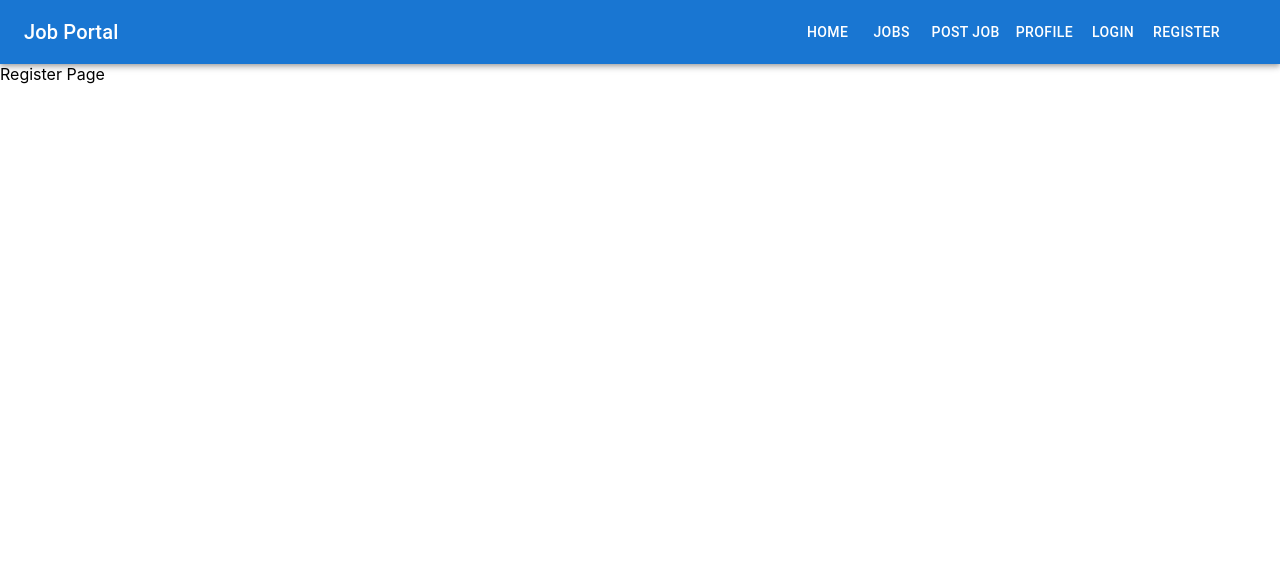
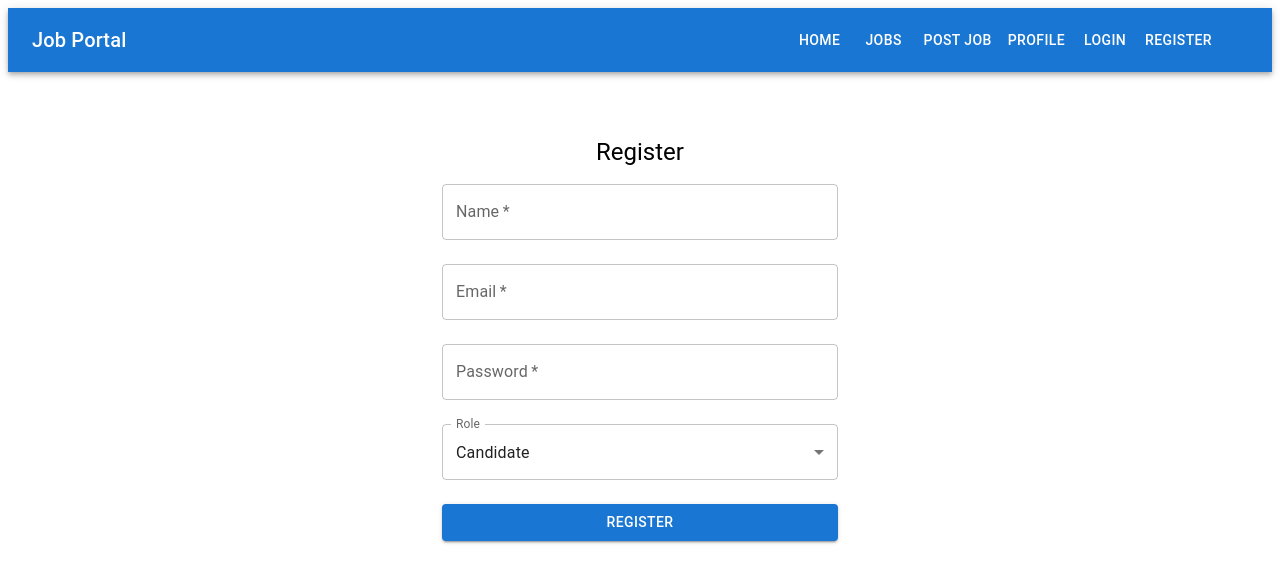
Before and after one commit to Sayeed-titan/MERN-JobPortal, a React (Create React App) app in the folder frontend/: page /register in a window 1280 px wide. Shown: the top 582 px of the page. Built offline with nearby package versions, Linux system fonts and the light colour scheme; some icons are missing.

Commit message:
Added AuthContext in Login and Register

```diff
--- a/frontend/src/context/AuthContext.js
+++ b/frontend/src/context/AuthContext.js
@@ -0,0 +1,53 @@
+import React, { createContext, useState, useEffect } from "react";
+import axiosInstance from "../api/axiosInstance";
+
+// Create context
+export const AuthContext = createContext();
+
+const AuthProvider = ({ children }) => {
+  const [user, setUser] = useState(null); // { name, email, role }
+  const [loading, setLoading] = useState(true);
+
+  // Load user profile if token exists
+  useEffect(() => {
+    const token = localStorage.getItem("token");
+    if (token) {
+      axiosInstance.defaults.headers.common["Authorization"] = `Bearer ${token}`;
+      fetchProfile();
+    } else {
+      setLoading(false);
+    }
+  }, []);
+
+  const fetchProfile = async () => {
+    try {
+      const { data } = await axiosInstance.get("/auth/profile");
+      setUser(data);
+    } catch (err) {
+      console.error("Profile load failed", err);
+      localStorage.removeItem("token");
+    } finally {
+      setLoading(false);
+    }
+  };
+
+  const login = (token) => {
+    localStorage.setItem("token", token);
+    axiosInstance.defaults.headers.common["Authorization"] = `Bearer ${token}`;
+    fetchProfile();
+  };
+
+  const logout = () => {
+    localStorage.removeItem("token");
+    delete axiosInstance.defaults.headers.common["Authorization"];
+    setUser(null);
+  };
+
+  return (
+    <AuthContext.Provider value={{ user, login, logout, loading }}>
+      {children}
+    </AuthContext.Provider>
+  );
+};
+
+export default AuthProvider;
--- a/frontend/src/index.js
+++ b/frontend/src/index.js
@@ -1,17 +1,11 @@
-import React from 'react';
-import ReactDOM from 'react-dom/client';
-import './index.css';
-import App from './App';
-import reportWebVitals from './reportWebVitals';
+import React from "react";
+import ReactDOM from "react-dom/client";
+import App from "./App";
+import AuthProvider from "./context/AuthContext";
 
-const root = ReactDOM.createRoot(document.getElementById('root'));
+const root = ReactDOM.createRoot(document.getElementById("root"));
 root.render(
-  <React.StrictMode>
+  <AuthProvider>
     <App />
-  </React.StrictMode>
+  </AuthProvider>
 );
-
-// If you want to start measuring performance in your app, pass a function
-// to log results (for example: reportWebVitals(console.log))
-// or send to an analytics endpoint. Learn more: https://bit.ly/CRA-vitals
-reportWebVitals();
--- a/frontend/src/pages/Login.js
+++ b/frontend/src/pages/Login.js
@@ -1,5 +1,69 @@
+import React, { useState, useContext } from "react";
+import { useNavigate } from "react-router-dom";
+import { TextField, Button, Container, Typography, Box } from "@mui/material";
+import axiosInstance from "../api/axiosInstance";
+import { AuthContext } from "../context/AuthContext";
+
 const Login = () => {
-  return <div>Login Page</div>;
+  const { login } = useContext(AuthContext);
+  const navigate = useNavigate();
+
+  const [email, setEmail] = useState("");
+  const [password, setPassword] = useState("");
+  const [error, setError] = useState("");
+
+  const handleSubmit = async (e) => {
+    e.preventDefault();
+    try {
+      const { data } = await axiosInstance.post("/auth/login", {
+        email,
+        password,
+      });
+
+      login(data.token); // store in context
+      navigate("/profile");
+    } catch (err) {
+      setError(err.response?.data?.message || "Login failed");
+    }
+  };
+
+  return (
+    <Container maxWidth="xs">
+      <Box mt={8}>
+        <Typography variant="h5" align="center">Login</Typography>
+        {error && <Typography color="error">{error}</Typography>}
+        <form onSubmit={handleSubmit}>
+          <TextField
+            fullWidth
+            margin="normal"
+            label="Email"
+            type="email"
+            value={email}
+            onChange={(e) => setEmail(e.target.value)}
+            required
+          />
+          <TextField
+            fullWidth
+            margin="normal"
+            label="Password"
+            type="password"
+            value={password}
+            onChange={(e) => setPassword(e.target.value)}
+            required
+          />
+          <Button
+            fullWidth
+            variant="contained"
+            color="primary"
+            type="submit"
+            sx={{ mt: 2 }}
+          >
+            Login
+          </Button>
+        </form>
+      </Box>
+    </Container>
+  );
 };
 
 export default Login;
--- a/frontend/src/pages/Register.js
+++ b/frontend/src/pages/Register.js
@@ -1,5 +1,92 @@
-import React from "react";
+import React, { useState } from "react";
+import { useNavigate } from "react-router-dom";
+import { TextField, Button, Container, Typography, Box, MenuItem } from "@mui/material";
+import axiosInstance from "../api/axiosInstance";
 
-const Register = () => <div>Register Page</div>;
+const Register = () => {
+  const [formData, setFormData] = useState({
+    name: "",
+    email: "",
+    password: "",
+    role: "candidate",
+  });
+  const [error, setError] = useState("");
+  const navigate = useNavigate();
+
+  const handleChange = (e) => {
+    setFormData({ ...formData, [e.target.name]: e.target.value });
+  };
+
+  const handleSubmit = async (e) => {
+    e.preventDefault();
+    try {
+      await axiosInstance.post("/auth/register", formData);
+      navigate("/login"); // redirect to login
+    } catch (err) {
+      setError(err.response?.data?.message || "Registration failed");
+    }
+  };
+
+  return (
+    <Container maxWidth="xs">
+      <Box mt={8}>
+        <Typography variant="h5" align="center">Register</Typography>
+        {error && <Typography color="error">{error}</Typography>}
+        <form onSubmit={handleSubmit}>
+          <TextField
+            fullWidth
+            margin="normal"
+            label="Name"
+            name="name"
+            value={formData.name}
+            onChange={handleChange}
+            required
+          />
+          <TextField
+            fullWidth
+            margin="normal"
+            label="Email"
+            name="email"
+            type="email"
+            value={formData.email}
+            onChange={handleChange}
+            required
+          />
+          <TextField
+            fullWidth
+            margin="normal"
+            label="Password"
+            name="password"
+            type="password"
+            value={formData.password}
+            onChange={handleChange}
+            required
+          />
+          <TextField
+            fullWidth
+            margin="normal"
+            select
+            label="Role"
+            name="role"
+            value={formData.role}
+            onChange={handleChange}
+          >
+            <MenuItem value="candidate">Candidate</MenuItem>
+            <MenuItem value="employer">Employer</MenuItem>
+          </TextField>
+          <Button
+            fullWidth
+            variant="contained"
+            color="primary"
+            type="submit"
+            sx={{ mt: 2 }}
+          >
+            Register
+          </Button>
+        </form>
+      </Box>
+    </Container>
+  );
+};
 
 export default Register;
```
